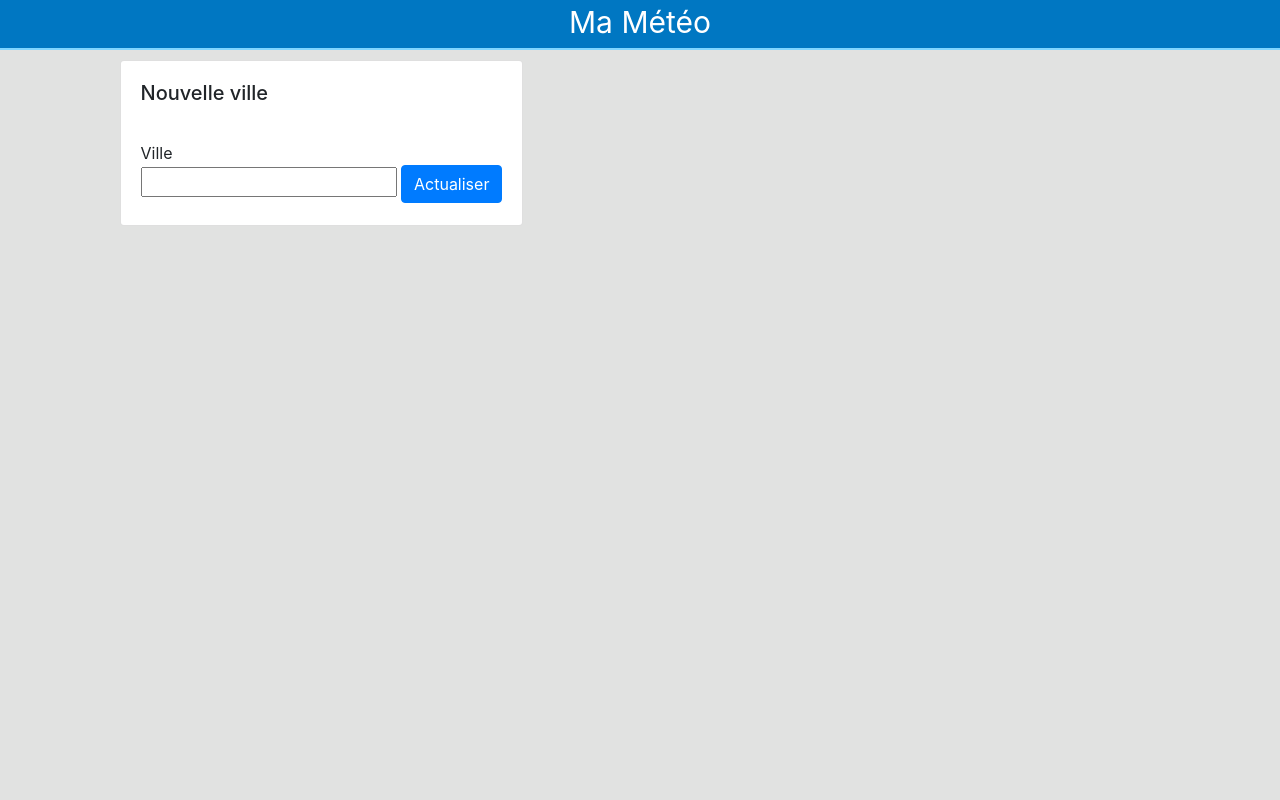
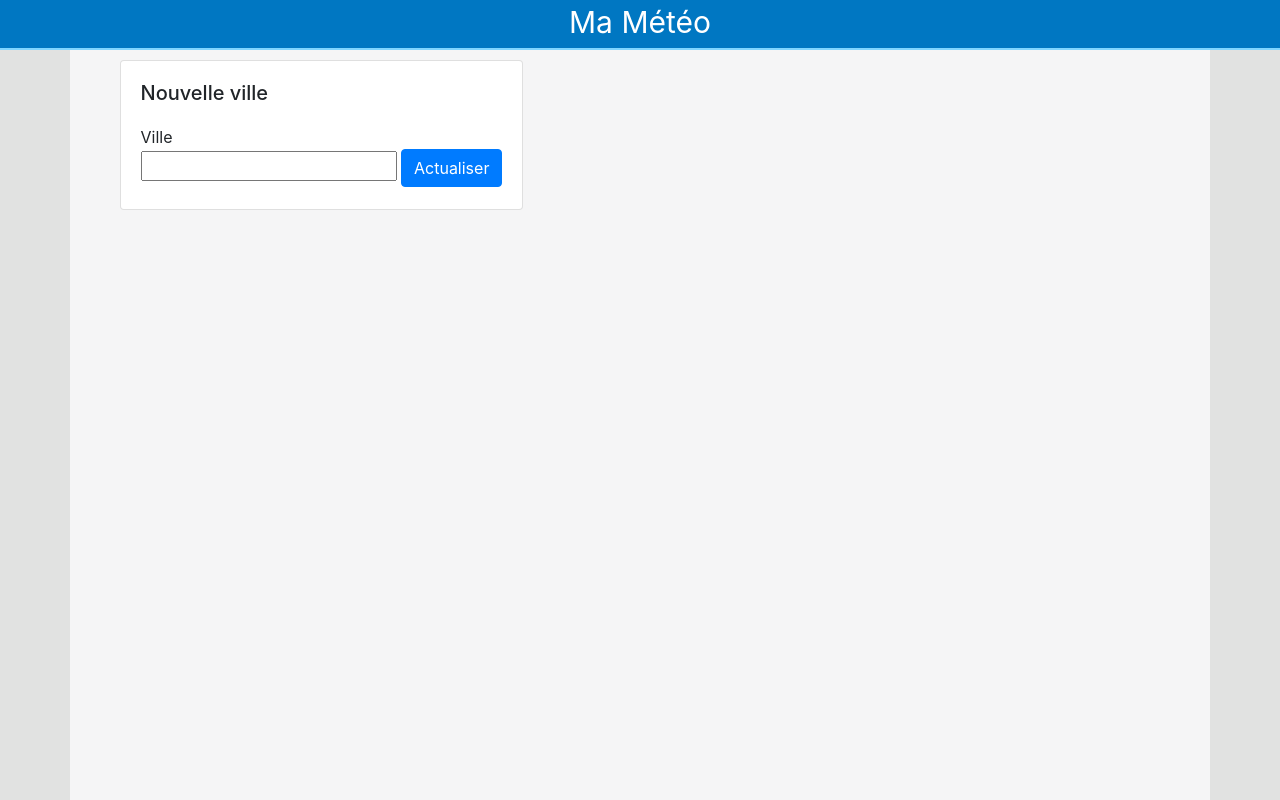
Before and after one commit to IFATech-Metz/dev-log-5, a plain HTML site: page docs/index.html in a window 1280 px wide. Drawn offline with nearby package versions, Linux system fonts and the light colour scheme.

Commit message:
adding docs

```diff
--- a/docs/index.html
+++ b/docs/index.html
@@ -1,4 +1,3 @@
-<!DOCTYPE html>
 <html>
     <head>
         <meta charset="UTF-8">
@@ -12,7 +11,6 @@
     <div class="container">
         <div id="1w" class="weather">
         </div>
-
         <div class="input">
             <div class="card">
                 <div class="card-body">
--- a/docs/style.css
+++ b/docs/style.css
@@ -26,7 +26,7 @@ a#url {
 }
 
 div.container{
-    background-color: F5F5F6;
+    background-color: #F5F5F6;
     padding-top: 50px;
     height: 100%;
 }
@@ -46,7 +46,7 @@ div.card {
 }
 
 div.input {
-   display: inline-block;
+    display: inline-block;
 }
 
 p.card-text{
--- a/style.css
+++ b/style.css
@@ -26,7 +26,7 @@ a#url {
 }
 
 div.container{
-    background-color: F5F5F6;
+    background-color: #F5F5F6;
     padding-top: 50px;
     height: 100%;
 }
```
Lines whose indentation alone changed are shown as unchanged.
